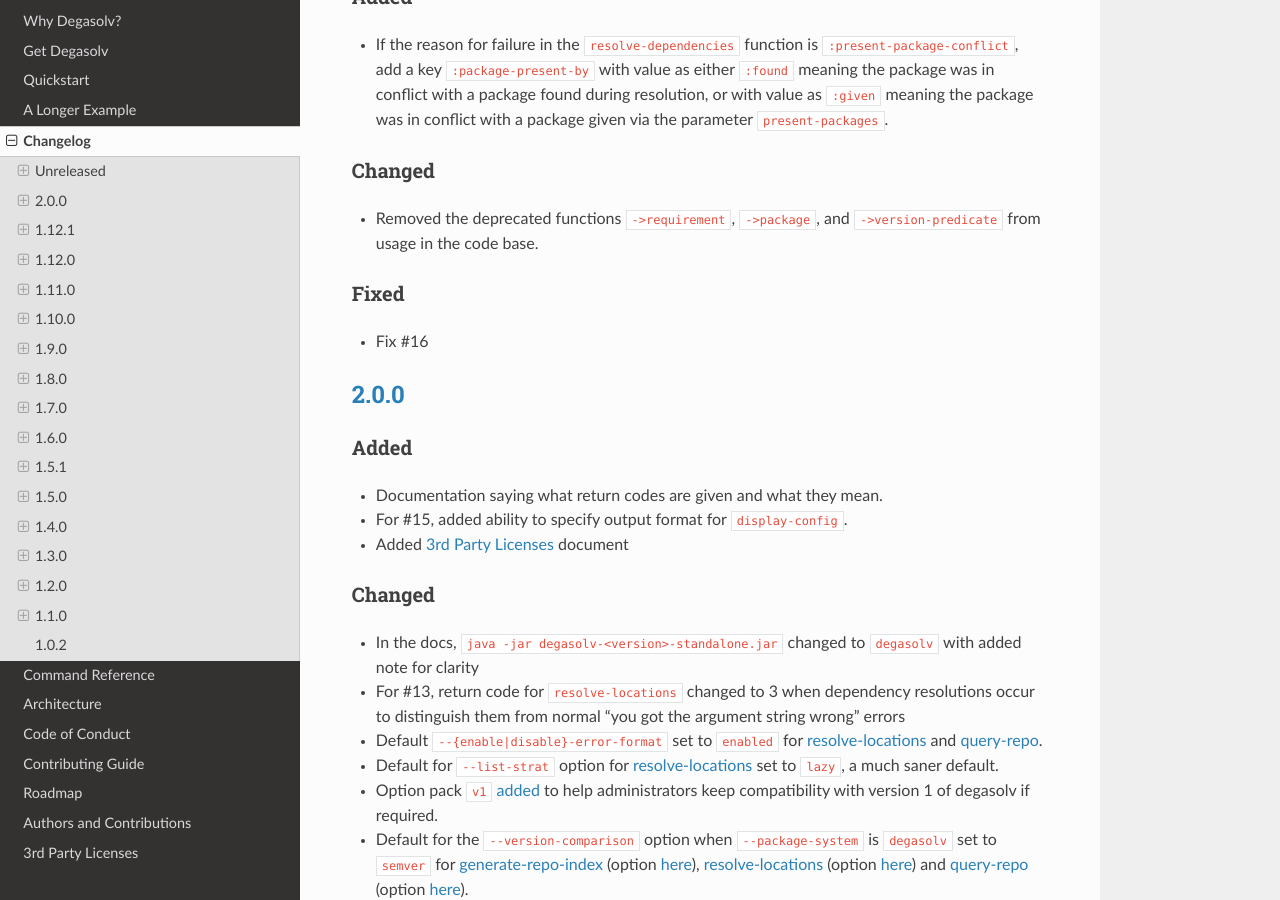
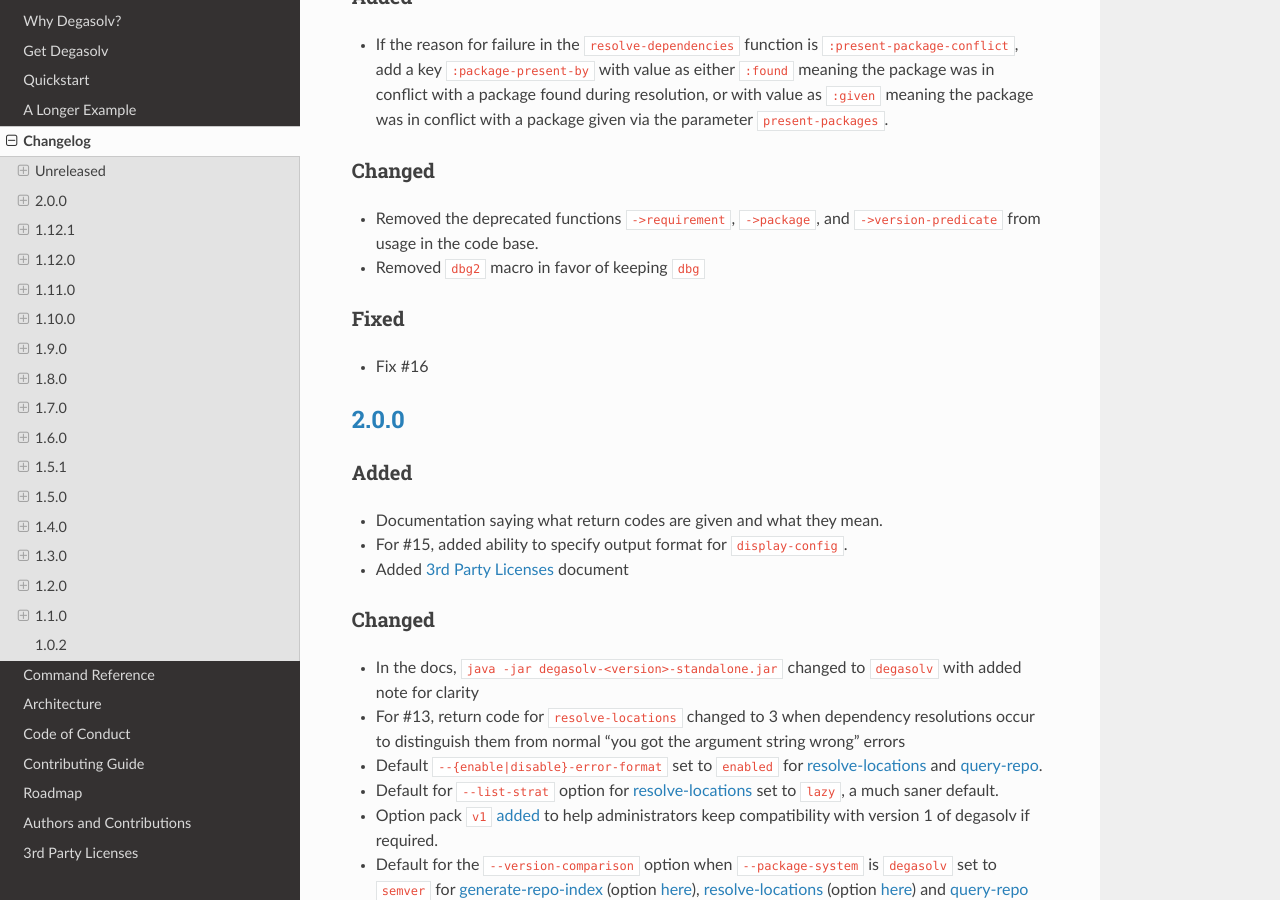
Before and after one commit to djhaskin987/degasolv, a Sphinx documentation site: the page built from docs/changelog.rst, in a window 1280 px wide and 900 px high, scrolled down 329 px. Built offline with Sphinx 7.4.7 and the Read the Docs theme 2.0.0, drawn with Linux system fonts in a browser that asks for light colours.

```diff
--- a/docs/changelog.rst
+++ b/docs/changelog.rst
@@ -28,6 +28,8 @@
 
 - Removed the deprecated functions ``->requirement``, ``->package``, and
   ``->version-predicate`` from usage in the code base.
+
+- Removed ``dbg2`` macro in favor of keeping ``dbg``
 
 Fixed
 +++++
```
Also changed, not shown: 2 other files.
